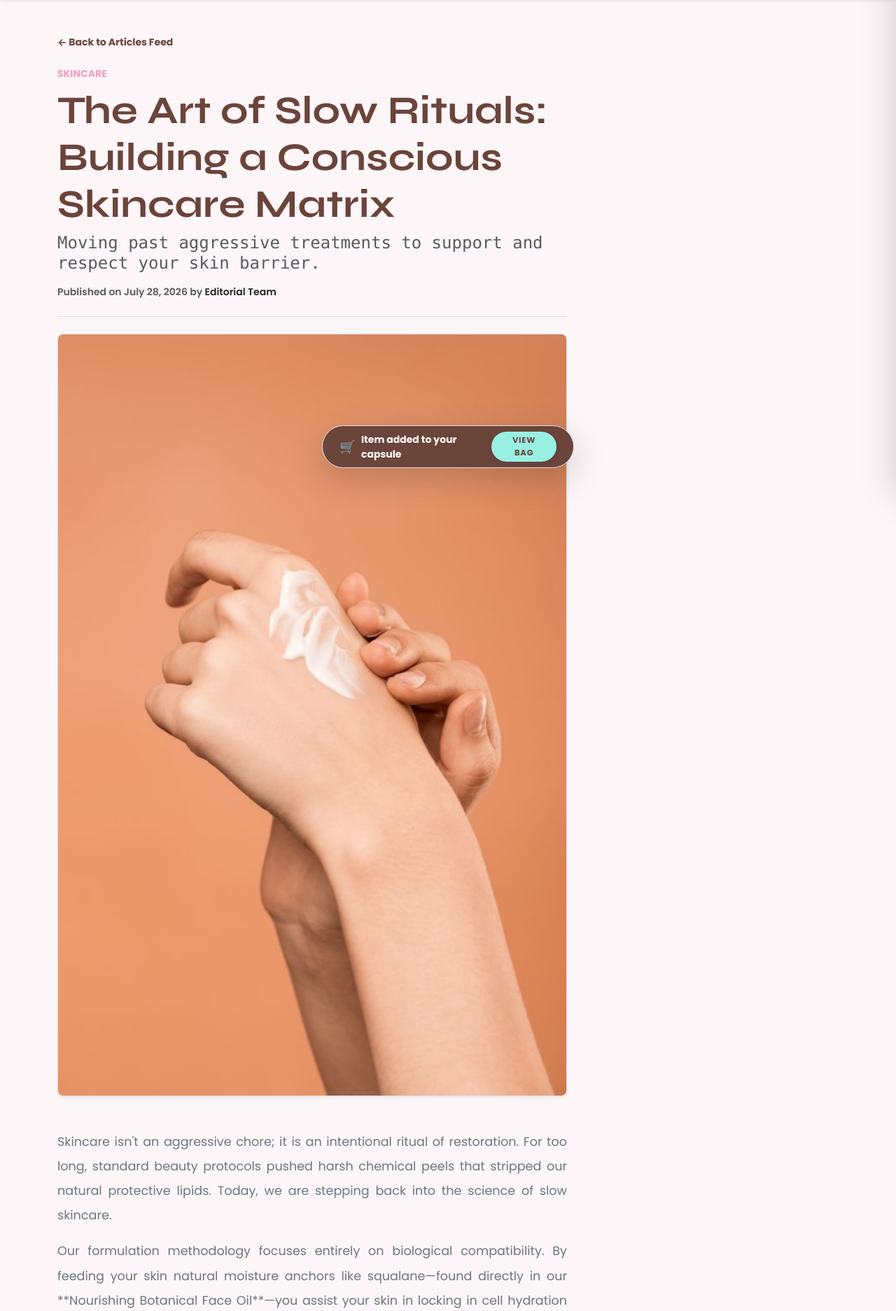
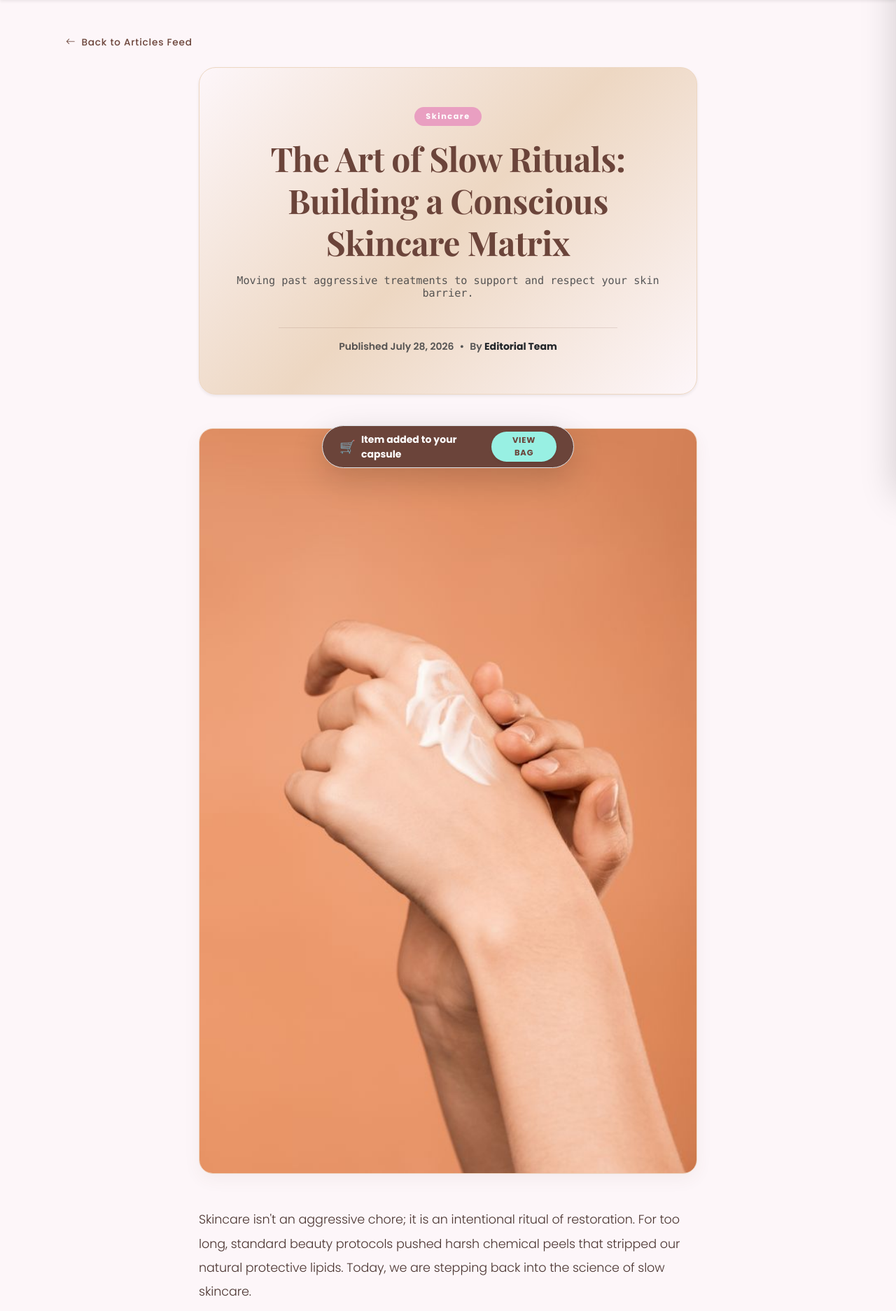
Before and after one commit to Nehaa2509/my_awesome_cart, a Django app: page /blog/blogpost/17/ in a window 1280 px wide. Shown: the part 107-1981 px from the top of the page at 70% size. Run offline with Django 5.2, Linux system fonts and the light colour scheme; data comes from the database, SQL or seed files in the repository; tables that the repository leaves empty hold one stand-in row (values such as "Sample post"); one stand-in notice (Sample message) is shown; parts of the project's set-up code (start-up, migrations or seed data) failed here and were passed over.

Commit message:
style: elevate single blog post entry design with luxury typography and action flows

```diff
--- a/blog/templates/blog/blogpost.html
+++ b/blog/templates/blog/blogpost.html
@@ -1,108 +1,210 @@
 {% extends "shop/basic.html" %}
-{% block title %} {{ post.title }} — Journal Entry {% endblock %}
+{% block title %} {{ post.title }} — Journal Entry — My Awesome Cart {% endblock %}
+
+{% block css %}
+<style>
+  /* 🌸 High-End Editorial Style Customizations */
+  .back-btn {
+    color: var(--color-brown);
+    font-weight: 500;
+    font-size: 0.85rem;
+    letter-spacing: 0.05rem;
+    transition: all 0.25s ease;
+  }
+
+  .back-btn:hover {
+    color: var(--color-pink-dark) !important;
+    transform: translateX(-4px);
+  }
+
+  .article-header {
+    background: linear-gradient(135deg, #fdf6f9 0%, #edd7c2 50%, #fdf6f9 100%);
+    border: 1px solid #edd7c2;
+    border-radius: 24px;
+    padding: 3.5rem 2rem;
+  }
+
+  .article-image-box {
+    border: 1px solid #edd7c2;
+    border-radius: 20px;
+    overflow: hidden;
+    box-shadow: 0 8px 24px rgba(107, 68, 58, 0.06);
+  }
+
+  .article-body-text {
+    font-size: 1.1rem;
+    line-height: 1.95;
+    color: #4a3430;
+    font-weight: 300;
+    letter-spacing: -0.005em;
+  }
+
+  .comment-card {
+    background: #ffffff;
+    border: 1px solid #edd7c2;
+    border-radius: 14px;
+    transition: all 0.3s ease;
+  }
+
+  .comment-card:hover {
+    border-color: var(--color-pink);
+    box-shadow: 0 4px 15px rgba(107, 68, 58, 0.05);
+  }
+
+  .btn-editorial-pink {
+    background-color: var(--color-pink);
+    color: #fff !important;
+    font-weight: 600;
+    transition: all 0.25s ease;
+  }
+
+  .btn-editorial-pink:hover {
+    background-color: var(--color-pink-dark);
+  }
+
+  .btn-outline-editorial {
+    border: 1px solid var(--color-brown);
+    color: var(--color-brown) !important;
+    font-weight: 500;
+    transition: all 0.25s ease;
+  }
+
+  .btn-outline-editorial:hover {
+    background-color: var(--color-brown);
+    color: #fff !important;
+  }
+
+  .toast-copied {
+    position: fixed;
+    bottom: 2rem;
+    right: 2rem;
+    background-color: var(--color-brown);
+    color: #fff;
+    padding: 0.75rem 1.5rem;
+    border-radius: 30px;
+    font-size: 0.85rem;
+    letter-spacing: 0.04rem;
+    box-shadow: 0 8px 24px rgba(0,0,0,0.15);
+    z-index: 1060;
+    opacity: 0;
+    transform: translateY(10px);
+    transition: all 0.3s cubic-bezier(0.16, 1, 0.3, 1);
+    pointer-events: none;
+  }
+
+  .toast-copied.show {
+    opacity: 1;
+    transform: translateY(0);
+  }
+</style>
+{% endblock %}
 
 {% block body %}
-<div class="container my-5">
+<div class="container my-5 px-4">
 
-  <a href="/blog/" class="text-decoration-none fw-bold small d-inline-flex align-items-center mb-4" style="color: #6b443a;">
-    &larr; Back to Articles Feed
-  </a>
+  <!-- Back Button Navigation Link -->
+  <div class="mb-4">
+    <a href="/blog/" class="back-btn text-decoration-none d-inline-flex align-items-center gap-2">
+      <i class="bi bi-arrow-left"></i> Back to Articles Feed
+    </a>
+  </div>
 
   <div class="row g-5">
-    <div class="col-12 col-lg-8">
+    <div class="col-12 col-lg-8 mx-auto">
 
       <!-- Article Heading Data Block -->
-      <div class="border-bottom pb-4 mb-4">
-        <span class="text-uppercase small fw-bold tracking-widest d-block mb-2" style="color: #f09fc1;">
+      <div class="article-header mb-5 shadow-sm text-center">
+        <span class="badge mb-3 px-3 py-2 rounded-pill uppercase fw-bold" style="background-color: var(--color-pink); color: #fff; letter-spacing: 0.1rem; font-size: 0.7rem;">
           {{ post.category }}
         </span>
-        <h1 class="display-4 fw-bold mb-2" style="font-family: 'Syne', sans-serif; color: #6b443a;">
+        <h1 class="display-5 fw-bold mb-3" style="font-family: 'Playfair Display', serif; color: var(--color-brown); letter-spacing: -0.03rem; line-height: 1.25;">
           {{ post.title }}
         </h1>
-        <h4 class="text-muted italic mb-3 font-monospace">{{ post.subheading }}</h4>
-        <div class="small fw-semibold text-muted">
-          Published on {{ post.pub_date|date:"F d, Y" }} by <span class="text-dark">{{ post.author|default:"Admin" }}</span>
+        <h4 class="text-muted italic mb-4 font-monospace" style="font-size: 0.95rem; font-weight: 400;">{{ post.subheading }}</h4>
+        <div class="small fw-semibold text-muted border-top pt-3 mt-3 d-inline-flex gap-2 justify-content-center w-75" style="border-color: rgba(107, 68, 58, 0.15) !important;">
+          <span>Published {{ post.pub_date|date:"F d, Y" }}</span>
+          <span>•</span>
+          <span>By <strong class="text-dark">{{ post.author|default:"Admin" }}</strong></span>
         </div>
       </div>
 
       <!-- Main Banner Image Block -->
       {% if post.thumbnail %}
-      <div class="mb-5 shadow-sm rounded-3 overflow-hidden border">
-        <img src="/media/{{ post.thumbnail }}" alt="{{ post.title }}" class="img-fluid w-100">
+      <div class="article-image-box mb-5">
+        <img src="/media/{{ post.thumbnail }}" alt="{{ post.title }}" class="img-fluid w-100" style="object-fit: cover;">
       </div>
       {% endif %}
 
       <!-- Core Text Body Blocks -->
-      <div class="article-body-text text-secondary lh-lg mb-5" style="font-size: 1.1rem; text-align: justify;">
+      <div class="article-body-text mb-5">
         <!-- Using safe filter to maintain formatting shifts if you use rich text fields -->
         {{ post.content|safe|linebreaks }}
       </div>
 
       <!-- Action Bar: Like & Share -->
-      <div class="d-flex align-items-center gap-3 py-3 my-4 border-top border-bottom p-3 rounded-3" style="background-color: #ffffff; border-color: #edd7c2 !important;">
-        <a href="{% url 'like_post' post.post_id %}" class="btn btn-sm rounded-pill px-3 d-flex align-items-center gap-2 text-decoration-none fw-bold" style="background-color: #f09fc1; color: #6b443a;">
-          👍 Like <span class="badge bg-white text-dark rounded-circle">{{ post.total_likes }}</span>
+      <div class="d-flex align-items-center gap-3 py-3 my-5 border-top border-bottom" style="border-color: #edd7c2 !important;">
+        <a href="{% url 'like_post' post.post_id %}" class="btn btn-editorial-pink rounded-pill px-4 d-inline-flex align-items-center gap-2 text-decoration-none">
+          <i class="bi bi-hand-thumbs-up-fill"></i> Like <span class="badge bg-white text-dark rounded-circle" style="font-size: 0.75rem; padding: 0.25rem 0.5rem;">{{ post.total_likes }}</span>
         </a>
-        <button class="btn btn-sm rounded-pill px-3 fw-bold" style="border: 1px solid #6b443a; color: #6b443a;" onclick="copyShareLink()">
-          🔗 Copy Share Link
+        <button class="btn btn-outline-editorial rounded-pill px-4" onclick="copyShareLink()">
+          <i class="bi bi-link-45deg"></i> Copy Share Link
         </button>
       </div>
 
-      <hr class="my-5" style="border-color: #edd7c2;">
-
       <!-- 💬 Discussion Thread Interface Matrix -->
-      <div class="comment-section-wrapper mt-5">
-        <h3 class="fw-bold mb-4" style="font-family: 'Syne', sans-serif; color: #6b443a;">
-          Discussion Stream ({{ comments.count }})
+      <div class="comment-section-wrapper mt-5 pt-4">
+        <h3 class="fw-bold mb-4" style="font-family: 'Playfair Display', serif; color: var(--color-brown);">
+          Discussion ({{ comments.count }})
         </h3>
 
         <!-- Handle Alert Success Messages -->
         {% if messages %}
           {% for message in messages %}
-            <div class="alert alert-sm border-0 small rounded-3 {% if message.tags == 'success' %}bg-success text-white{% else %}bg-danger text-white{% endif %} mb-4">
+            <div class="alert alert-success alert-dismissible fade show rounded-pill small px-4 py-2.5 mb-4" role="alert" style="background-color: #e6f9f6; border-color: #a4ecd8; color: #167e65;">
               {{ message }}
+              <button type="button" class="btn-close" data-bs-dismiss="alert" aria-label="Close" style="padding: 0.75rem 1rem;"></button>
             </div>
           {% endfor %}
         {% endif %}
 
-        <!-- 📥 Form submission logic layer -->
+        <!-- Form submission logic layer -->
         {% if user.is_authenticated %}
           <form action="/blog/blogpost/{{ post.post_id }}/" method="POST" class="mb-5">
             {% csrf_token %}
             <div class="mb-3">
-              <label class="form-label small fw-bold text-uppercase tracking-wider">Leave a thought as @{{ user.username }}</label>
-              <textarea name="comment" rows="3" class="form-control rounded-3 p-3" placeholder="Join the editorial conversation..." style="border-color: #edd7c2; background-color: #fdf6f9; color: #6b443a; resize: none;" required></textarea>
+              <label class="form-label small fw-bold text-uppercase tracking-wider text-muted">Join the dialog as @{{ user.username }}</label>
+              <textarea name="comment" rows="3" class="form-control p-3" placeholder="Leave a thoughtful response..." style="border-color: #edd7c2; border-radius: 12px; background-color: #fff; color: #4a3430; resize: none;" required></textarea>
             </div>
-            <button type="submit" class="btn fw-bold px-4 py-2 rounded-pill" style="background-color: #6b443a; color: #fdf6f9; font-size: 0.85rem;">
+            <button type="submit" class="btn btn-editorial-pink rounded-pill px-4 py-2.5 shadow-sm text-uppercase tracking-wider small">
               Post Comment
             </button>
           </form>
         {% else %}
-          <div class="p-4 rounded-3 text-center border mb-5" style="background-color: #ffffff; border-color: #edd7c2 !important;">
-            <p class="text-muted small mb-3">You must be part of our capsule community network to post replies.</p>
-            <a href="/shop/login/" class="btn btn-sm fw-bold px-4 py-2 rounded-pill" style="background-color: #6b443a; color: #fdf6f9;">Log In to Account</a>
+          <div class="p-4 rounded-4 text-center border mb-5 bg-white shadow-sm" style="border-color: #edd7c2 !important;">
+            <p class="text-muted small mb-3">You must be logged in to participate in the conversation stream.</p>
+            <a href="/shop/login/" class="btn btn-editorial-pink rounded-pill px-4 py-2">Log In to Account</a>
           </div>
         {% endif %}
 
-        <!-- 🔄 Render Active Comments Stream Loop -->
+        <!-- Render Active Comments Stream Loop -->
         <div class="comments-stream-container d-flex flex-column gap-3">
           {% for comment in comments %}
-            <div class="p-3 bg-white border rounded-3 shadow-sm position-relative" style="border-color: #edd7c2 !important;">
-              <div class="d-flex justify-content-between align-items-center mb-2">
-                <span class="fw-bold small" style="color: #6b443a;">@{{ comment.user.username }}</span>
+            <div class="comment-card p-4 shadow-sm position-relative">
+              <div class="d-flex justify-content-between align-items-center mb-3 pb-2 border-bottom border-light">
+                <span class="fw-bold small" style="color: var(--color-brown);">@{{ comment.user.username }}</span>
                 <div class="d-flex align-items-center gap-2">
-                  <span class="text-muted" style="font-size: 0.75rem;">{{ comment.timestamp|timesince }} ago</span>
+                  <span class="text-muted small font-monospace">{{ comment.timestamp|timesince }} ago</span>
                   {% if comment.user == request.user or request.user.is_staff %}
-                  <a href="{% url 'deleteComment' comment.sno %}" class="btn btn-sm btn-outline-danger py-0 px-2 text-decoration-none" style="font-size: 0.7rem;" onclick="return confirm('Are you sure you want to delete this comment?');">
-                    &times; Delete
+                  <a href="{% url 'deleteComment' comment.sno %}" class="btn btn-sm btn-outline-danger py-0 px-2 rounded-pill" style="font-size: 0.7rem;" onclick="return confirm('Are you sure you want to delete this comment?');">
+                    Delete
                   </a>
                   {% endif %}
                 </div>
               </div>
-              <p class="text-secondary small mb-0 lh-base" style="white-space: pre-line;">{{ comment.comment }}</p>
+              <p class="text-secondary small mb-0 lh-base" style="white-space: pre-line; font-weight: 300;">{{ comment.comment }}</p>
             </div>
           {% empty %}
-            <p class="text-muted italic small">No responses recorded yet. Be the first to start the dialog vector!</p>
+            <p class="text-muted italic small text-center py-4">No responses recorded yet. Be the first to start the dialog vector!</p>
           {% endfor %}
         </div>
       </div>
@@ -111,10 +213,19 @@
   </div>
 </div>
 
+<!-- Copy share link toast structure -->
+<div id="toast-copied" class="toast-copied">
+  <i class="bi bi-check-circle-fill me-1 text-mint"></i> Share link copied to clipboard!
+</div>
+
 <script>
   function copyShareLink() {
     navigator.clipboard.writeText(window.location.href);
-    alert("Article link successfully copied to your clipboard!");
+    const toast = document.getElementById("toast-copied");
+    toast.classList.add("show");
+    setTimeout(() => {
+      toast.classList.remove("show");
+    }, 2500);
   }
 </script>
 {% endblock %}
```
